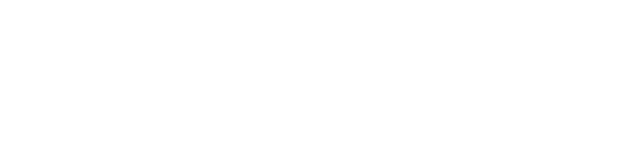
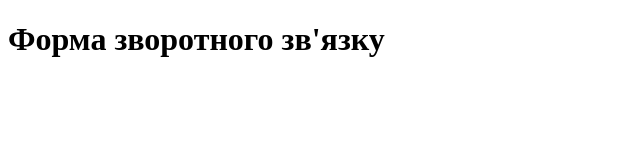
Before and after one commit to Olha36/feedback-form-node.js, a website: page index.html in a window 1280 px wide. Shown: the whole page, without its empty margins (0-640 px from the left). Drawn offline with Linux system fonts and the light colour scheme.

Commit message:
add parcel

```diff
--- a/index.html
+++ b/index.html
@@ -7,6 +7,7 @@
   <title>Feedback form</title>
 </head>
 <body>
+  <h1>Форма зворотного зв'язку</h1>
 
 </body>
 </html>
```
Also changed, not shown: package.json (+12 -2 lines), 1 other file.
